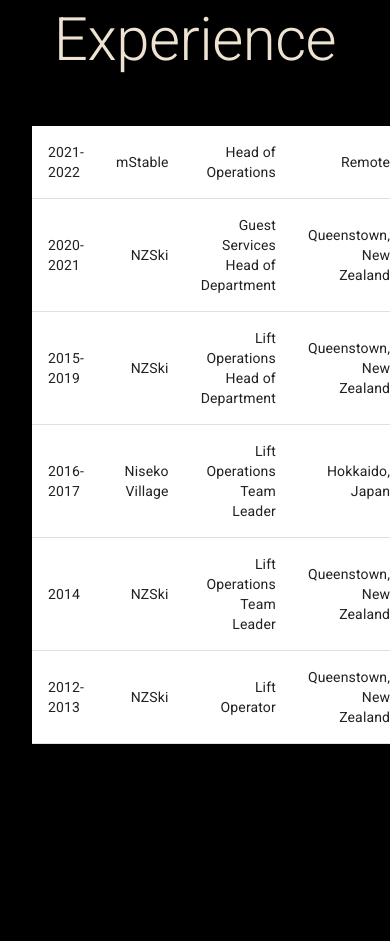
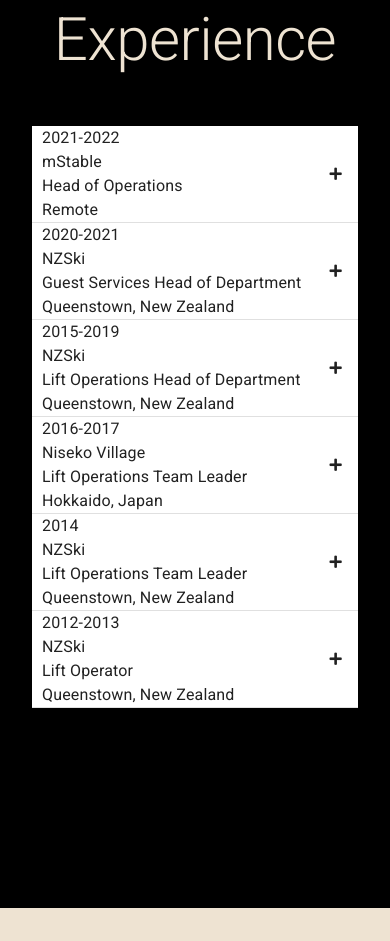
Before and after one commit to camsoulsby/personal-website, a React (Vite) app: page / in a window 390 px wide. Shown: the part 4000-4941 px from the top of the page. Built offline with nearby package versions, Linux system fonts and the light colour scheme.

Commit message:
Close #7 make table mobile responsive

```diff
--- a/src/components/Experience/index.tsx
+++ b/src/components/Experience/index.tsx
@@ -7,6 +7,7 @@
   TableCell,
   TableBody,
   Box,
+  Grid,
 } from "@mui/material";
 
 export const Experience: React.FunctionComponent = () => {
@@ -93,7 +94,7 @@
 
   const contentVisibleStyle = {
     backgroundColor: "secondary.main",
-    padding: "0",
+    padding: '0',
     maxHeight: "500px",
     transformOrigin: "top",
     transition: "max-height 2s ease",
@@ -101,6 +102,23 @@
     border: "none",
     overflow: "hidden",
   };
+
+  const yearFormat = {
+
+  }
+
+  const companyFormat = {
+
+
+  }
+  const titleFormat = {
+
+
+  }
+  const locationFormat = {
+
+
+  }
 
   return (
     <div>
@@ -122,17 +140,26 @@
               {rows.map((row, index) => (
                 <>
                   <TableRow>
-                    <TableCell >
-                      {row.year}
-                    </TableCell>
-                    <TableCell align="right">{row.company}</TableCell>
-                    <TableCell align="right">{row.title}</TableCell>
-                    <TableCell align="right">{row.location}</TableCell>
+                  <TableCell sx={{padding: '0'}}>
+                  <Grid container xs={12} spacing={0} sx={{margin: '0', padding: '0'}}>
+          <Grid item xs={12} sm={2} sx={{padding: '0'}}>
+            <TableCell sx={{border: 'none', padding: '0 0 0 10px', margin: '0'}}><Typography>{row.year}</Typography></TableCell>
+          </Grid>
+          <Grid item xs={12} sm={2} sx={companyFormat}>
+            <TableCell sx={{border: 'none', padding: '0 0 0 10px'}}><Typography>{row.company}</Typography></TableCell>
+          </Grid>
+          <Grid item xs={12} sm={4.5} sx={titleFormat}>
+            <TableCell sx={{border: 'none', padding: '0 0 0 10px'}}><Typography>{row.title}</Typography></TableCell>
+          </Grid>
+          <Grid item xs={12} sm={3.5} sx={locationFormat}>
+            <TableCell sx={{border: 'none', padding: '0 0 0 10px'}}><Typography>{row.location}</Typography></TableCell>
+          </Grid>
+        </Grid>
+        </TableCell>
                     <TableCell
                       align="right"
                       onClick={() => toggleRowShown(index)}
-                      sx={{cursor: 'pointer', width: '50px'}}
-
+                      sx={{ cursor: "pointer", width: "50px" }}
                     >
                       {
                         <i
@@ -162,9 +189,9 @@
                         <Typography variant="body1" sx={{ padding: "10px" }}>
                           <ul>
                             {row.description.map((item, index) => (
-                              <>
+
                                 <li>{item}</li>
-                              </>
+
                             ))}
                           </ul>
                         </Typography>
```
